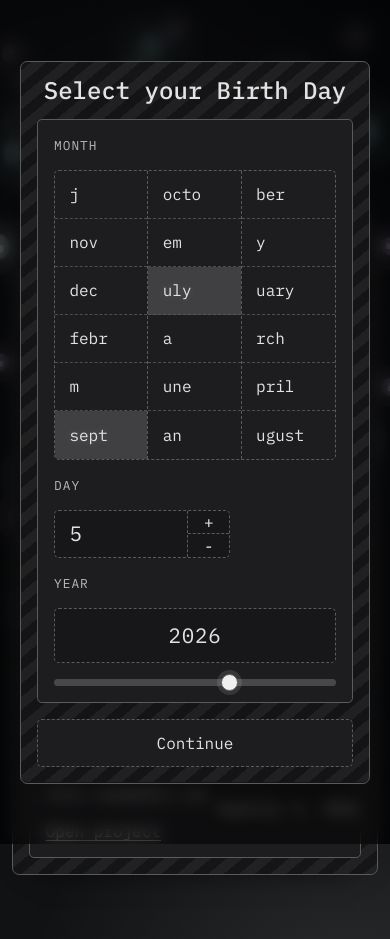
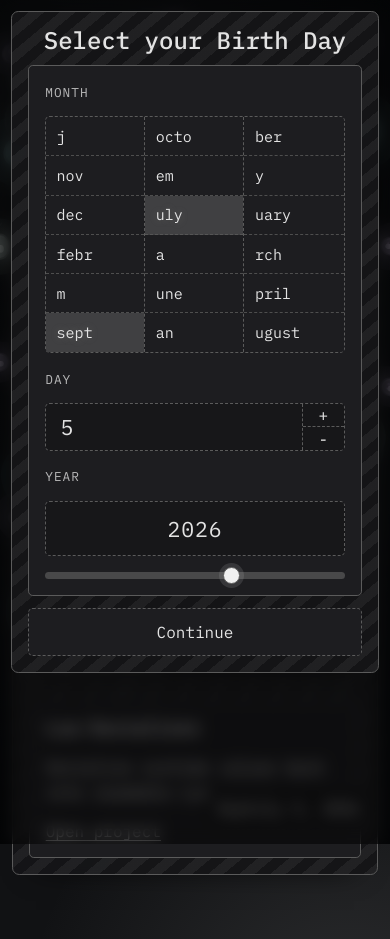
Before and after one commit to jheinem1/jheinem1, a React (Vite) app: page / in a window 390 px wide. Built offline with nearby package versions, Linux system fonts and the light colour scheme.

Commit message:
Fix popup on small screens

```diff
--- a/src/App.css
+++ b/src/App.css
@@ -562,12 +562,20 @@ li {
   padding: 1.25rem;
   background: rgba(0, 0, 0, 0.52);
   backdrop-filter: blur(8px);
+  overflow-y: auto;
 }
 
 .birthdate-modal {
   width: min(100%, 36rem);
   display: grid;
   gap: 1rem;
+  max-height: calc(100dvh - 2.5rem);
+  overflow-y: auto;
+  overscroll-behavior: contain;
+}
+
+.birthdate-modal::before {
+  inset: 0;
 }
 
 .birthdate-modal-header {
@@ -635,12 +643,26 @@ body {
     flex-direction: column;
   }
 
+  .birthdate-modal-backdrop {
+    padding: 0.9rem;
+  }
+
+  .birthdate-modal {
+    gap: 0.85rem;
+    max-height: calc(100dvh - 1.8rem);
+  }
+
   .birthdate-row {
     grid-template-columns: 1fr;
   }
 
   .birthdate-label {
     padding-top: 0;
+  }
+
+  .birthdate-month-part {
+    min-height: 2.7rem;
+    padding: 0.65rem 0.75rem;
   }
 
   .birthdate-year-wrap {
@@ -654,6 +676,36 @@ body {
   }
 }
 
+@media (max-width: 480px) {
+  .birthdate-modal-backdrop {
+    place-items: start center;
+    padding:
+      max(0.7rem, env(safe-area-inset-top))
+      0.7rem
+      max(0.7rem, env(safe-area-inset-bottom));
+  }
+
+  .birthdate-modal {
+    gap: 0.75rem;
+    max-height: calc(100dvh - 1.4rem);
+  }
+
+  .birthdate-month-part {
+    min-height: 2.45rem;
+    padding: 0.55rem 0.65rem;
+    font-size: 0.94rem;
+  }
+
+  .birthdate-spinner {
+    width: 100%;
+  }
+
+  .birthdate-spinner-input,
+  .birthdate-year-display {
+    font-size: clamp(1.15rem, 5.5vw, 1.5rem);
+  }
+}
+
 @media (prefers-reduced-motion: reduce) {
   .particle-life-canvas {
     opacity: 0.72;
```
